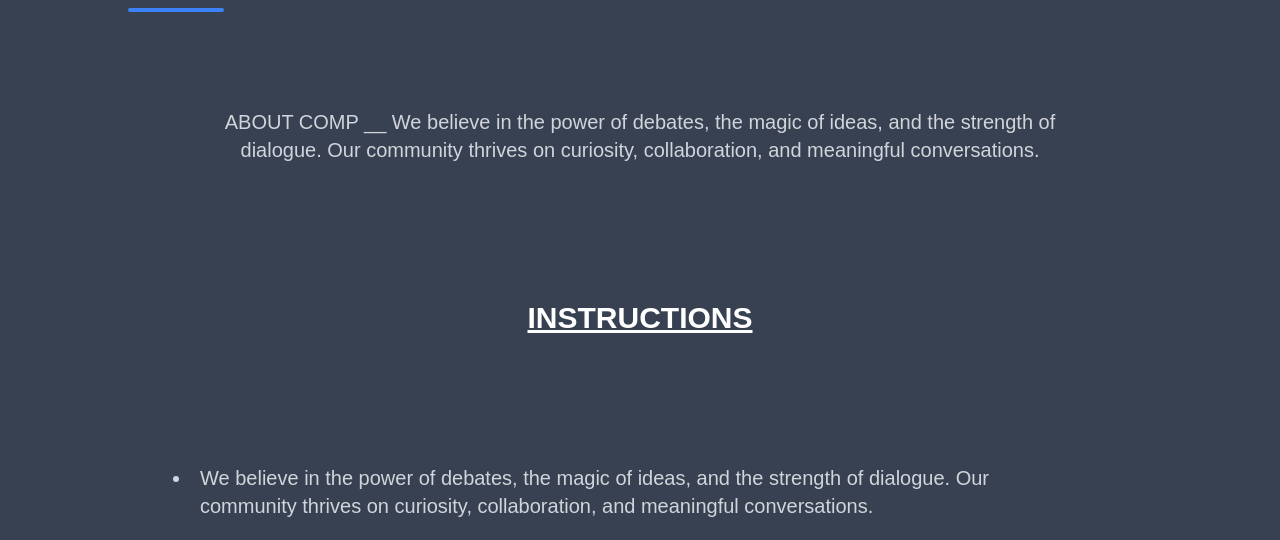
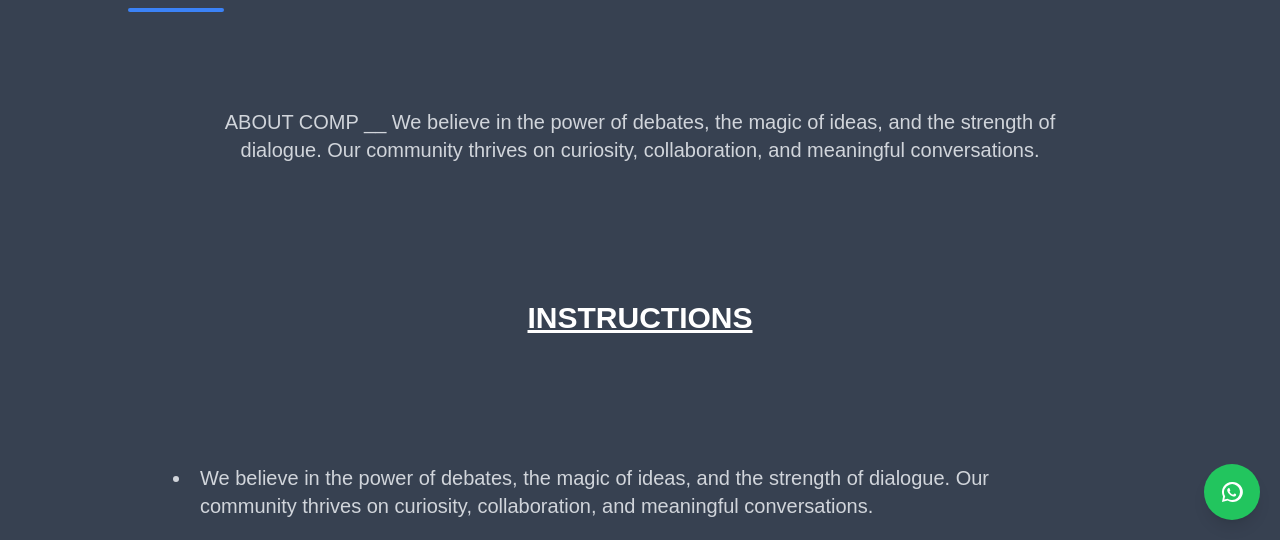
Before and after one commit to Shivangbijalwan/YOUTH-PARLIAMENT, a plain HTML site: page comp_01.html in a window 1280 px wide. Shown: the part 260-800 px from the top of the page. Drawn offline with nearby package versions, Linux system fonts and the light colour scheme.

Commit message:
whatsapp fixed at bottom

```diff
--- a/comp_01.html
+++ b/comp_01.html
@@ -21,10 +21,24 @@
         h3 {
             font-family: 'Denk One', sans-serif;
         }
+        #whatsapp{
+            z-index: 1000;
+        }
     </style>
 </head>
 
 <body class="bg-gray-700 text-white overflow-x-hidden">
+
+
+<!-- WhatsApp Floating Button -->
+<a href="https://wa.me/919876543210" id="whatsapp" target="_blank"
+   class="fixed bottom-5 right-5 bg-green-500 hover:bg-green-600 text-white p-4 rounded-full shadow-lg flex items-center justify-center">
+   <!-- WhatsApp SVG Icon -->
+   <svg xmlns="http://www.w3.org/2000/svg" fill="currentColor" viewBox="0 0 24 24" class="w-6 h-6">
+     <path d="M12 2a10 10 0 0 0-8.94 14.56L2 22l5.66-1.49A10 10 0 1 0 12 2zm0 18a8 8 0 0 1-4.07-1.11l-.29-.17-3.35.89.9-3.27-.18-.3A8 8 0 1 1 20 12a8 8 0 0 1-8 8zm4.21-5.73c-.23-.11-1.36-.67-1.57-.75s-.36-.11-.52.11-.6.75-.73.9-.27.17-.5.06a6.5 6.5 0 0 1-1.91-1.18 7.21 7.21 0 0 1-1.34-1.65c-.14-.23 0-.35.1-.47.09-.09.23-.23.34-.35s.14-.2.21-.34a.42.42 0 0 0 0-.4c-.05-.11-.52-1.24-.71-1.7s-.38-.39-.52-.4h-.44a.84.84 0 0 0-.61.29 2.57 2.57 0 0 0-.8 1.9 4.48 4.48 0 0 0 .94 2.38c.11.15 1.57 2.39 3.81 3.36a12.21 12.21 0 0 0 1.21.45 2.9 2.9 0 0 0 1.34.08 2.19 2.19 0 0 0 1.43-1.01c.18-.25.23-.56.16-.68s-.21-.11-.44-.22z"/>
+   </svg>
+</a>
+
 
     <!-- Sticky Navigation -->
     <nav class="sticky top-0 z-50 bg-gray-950 opacity-90 backdrop-blur-sm">
```
Also changed, not shown: comp_02.html (+13 -0 lines), contact.html (+12 -0 lines), index.html (+13 -0 lines).
